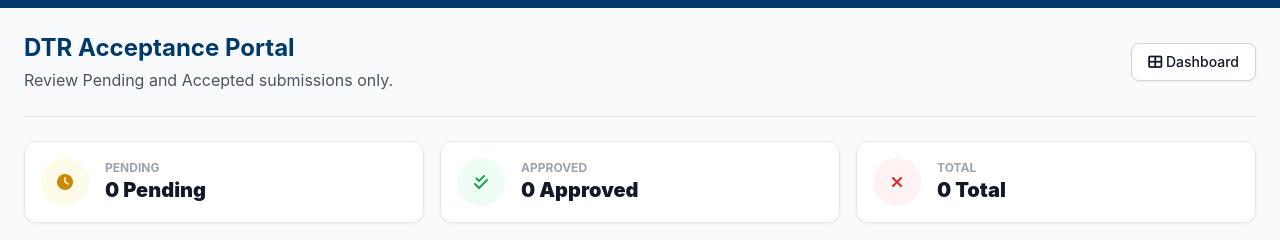
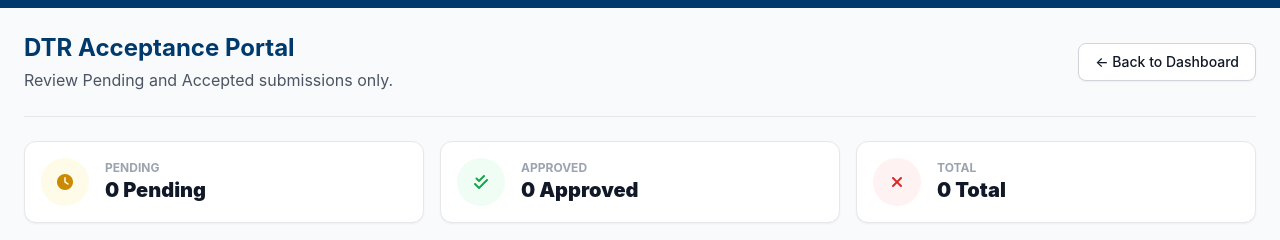
Before and after one commit to gmaravillaa/Seiki, a Django app: page /dtr/ in a window 1280 px wide. Shown: the top 240 px of the page. Run offline with Django 5.2, Linux system fonts and the light colour scheme; the visitor is signed in with stand-in values (Sample User, id 1); data comes from the database, SQL or seed files in the repository; data that the repository does not hold is empty; some libraries are stand-ins or nearby versions.

Commit message:
Update link text for dashboard navigation

```diff
--- a/templates/caao_admin/dtr.html
+++ b/templates/caao_admin/dtr.html
@@ -29,9 +29,9 @@
             </p>
         </div>
 
-        <a href="{% url 'admin_dashboard' %}"
-           class="px-4 py-2 bg-white border border-gray-300 rounded-lg text-sm font-medium hover:bg-gray-50 transition shadow-sm">
-            <i class="fas fa-th-large"></i> Dashboard
+         <a href="{% url 'admin_dashboard' %}"
+            class="px-4 py-2 bg-white border border-gray-300 rounded-lg text-sm font-medium hover:bg-gray-50 transition shadow-sm">
+            ← Back to Dashboard
         </a>
 
     </div>
```
